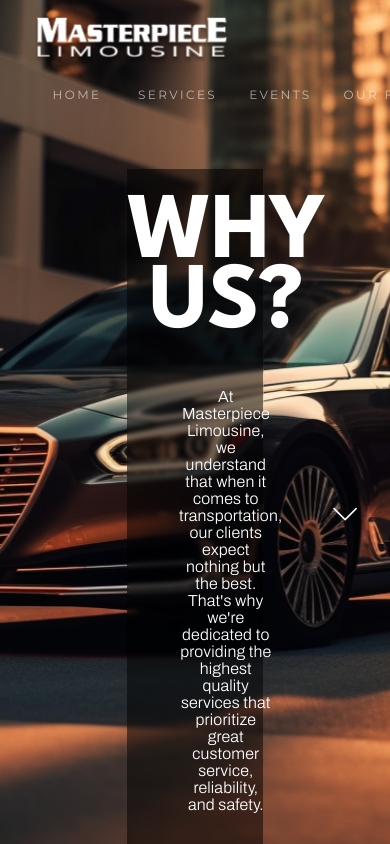
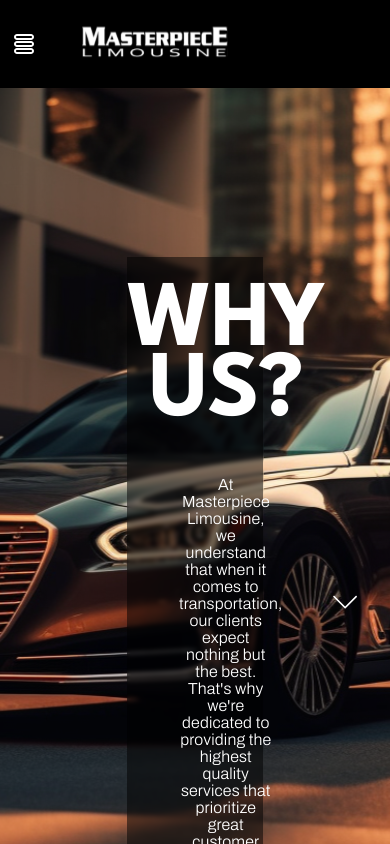
Before and after one commit to Hadi-kk/Master-Limousines, a Next.js app: page /about in a window 390 px wide. Shown: the top 844 px of the page. Built offline with nearby package versions, Linux system fonts and the light colour scheme.

Commit message:
responsive navebar

```diff
--- a/src/components/NavBar.tsx
+++ b/src/components/NavBar.tsx
@@ -2,17 +2,37 @@
 import React, { useState, useEffect } from "react";
 import {
     AppBar,
+    Box,
     Button,
+    Divider,
+    Drawer,
     Grid,
+    IconButton,
+    List,
+    ListItem,
+    ListItemButton,
+    ListItemText,
     Slide,
+    Stack,
     Tab,
     Tabs,
+    Toolbar,
     useScrollTrigger,
 } from "@mui/material";
 import Link from "next/link";
 import logo from "@/assets/svgs/Logo.svg";
+import { TiThMenuOutline } from "react-icons/ti";
+import { IoChevronBackCircleSharp } from "react-icons/io5";
 import Image from "next/image";
 import { usePathname, useRouter } from "next/navigation";
+
+const navigationLinks = [
+    { label: "HOME", href: "/", value: "/" },
+    { label: "SERVICES", href: "/services", value: "/services" },
+    { label: "EVENTS", href: "/events", value: "/events" },
+    { label: "OUR FLEET", href: "/fleet", value: "/fleet" },
+    { label: "ABOUT US", href: "/about", value: "/about" },
+];
 
 function HideOnScroll({ children }: any) {
     const trigger = useScrollTrigger();
@@ -39,6 +59,7 @@
                         : "none",
                     backdropFilter: top ? "blur(3px)" : "none",
                     transition: "boxShadow 2s",
+                    display: { xs: "none", md: "block" },
                 }}
             >
                 {children}
@@ -47,10 +68,80 @@
     );
 }
 
+const MobileDrawer = ({ mobileOpen, handleDrawerToggle, value }: any) => {
+    const router = useRouter();
+
+    return (
+        <Drawer
+            variant="temporary"
+            open={mobileOpen}
+            onClose={handleDrawerToggle}
+            ModalProps={{
+                keepMounted: true, // Better open performance on mobile.
+            }}
+            sx={{
+                display: { xs: "block", md: "none" },
+                "& .MuiDrawer-paper": {
+                    boxSizing: "border-box",
+                    width: "100%",
+                    backgroundColor: "#000000b7",
+                    backdropFilter: "blur(3px)",
+                },
+            }}
+        >
+            <Box
+                onClick={handleDrawerToggle}
+                sx={{
+                    textAlign: "center",
+                    display: "flex",
+                    alignItems: "center",
+                    justifyContent: "space-between",
+                    flexDirection: "row",
+                }}
+            >
+                <Image
+                    src={logo}
+                    alt="Master Limousines"
+                    quality={100}
+                    width={200}
+                    height={48}
+                    onClick={() => router.push("/")}
+                    className="image-with-shadow"
+                    style={{ margin: "20px" }}
+                />
+                <IconButton>
+                    <IoChevronBackCircleSharp color="#FAC30F" size="35" />
+                </IconButton>
+            </Box>
+
+            <Divider />
+            <List>
+                {navigationLinks.map((link) => (
+                    <ListItem key={link.href}>
+                        <ListItemButton
+                            sx={{ textAlign: "center" }}
+                            href={link.href}
+                            LinkComponent={Link}
+                            selected={value === link.value ? true : false}
+                        >
+                            <ListItemText primary={link.label} />
+                        </ListItemButton>
+                    </ListItem>
+                ))}
+            </List>
+        </Drawer>
+    );
+};
+
 const Navbar = () => {
     const [value, setValue] = useState("");
     const pathname = usePathname();
     const router = useRouter();
+    const [mobileOpen, setMobileOpen] = React.useState(false);
+
+    const handleDrawerToggle = () => {
+        setMobileOpen((prevState) => !prevState);
+    };
 
     const handleChange = (event: React.SyntheticEvent, newValue: string) => {
         setValue(newValue);
@@ -62,6 +153,7 @@
     }, [pathname]);
 
     return (
+        <>
             <HideOnScroll>
                 <Grid container justifyContent="space-between" direction="row">
                     <Grid item>
@@ -83,41 +175,15 @@
                             textColor="inherit"
                             aria-label="Navigation tabs"
                         >
+                            {navigationLinks.map((link) => (
                                 <Tab
-                            value="/"
-                            label="HOME"
-                            href="/"
+                                    key={link.href}
+                                    value={link.value}
+                                    label={link.label}
+                                    href={link.href}
                                     LinkComponent={Link}
                                 />
-
-                        <Tab
-                            value="/services"
-                            label="SERVICES"
-                            href="/services"
-                            LinkComponent={Link}
-                        />
-
-                        <Tab
-                            value="/events"
-                            label="EVENTS"
-                            href="/events"
-                            LinkComponent={Link}
-                        />
-
-                        <Tab
-                            value="/fleet"
-                            label="OUR FLEET"
-                            href="/fleet"
-                            LinkComponent={Link}
-                        />
-
-                        <Tab
-                            value="/about"
-                            label="ABOUT US"
-                            href="/about"
-                            LinkComponent={Link}
-                        />
-
+                            ))}
                             <Button
                                 value="/reservations"
                                 variant="contained"
@@ -131,6 +197,35 @@
                     </Grid>
                 </Grid>
             </HideOnScroll>
+            <Toolbar
+                sx={{ backgroundColor: "#000000c0", display: { md: "none" } }}
+            >
+                <IconButton
+                    color="inherit"
+                    aria-label="open drawer"
+                    edge="start"
+                    onClick={handleDrawerToggle}
+                    sx={{ mr: 2 }}
+                >
+                    <TiThMenuOutline />
+                </IconButton>
+                <Image
+                    src={logo}
+                    alt="Master Limousines"
+                    quality={100}
+                    width={150}
+                    height={48}
+                    onClick={() => router.push("/")}
+                    className="image-with-shadow"
+                    style={{ margin: "20px" }}
+                />
+            </Toolbar>
+            <MobileDrawer
+                mobileOpen={mobileOpen}
+                handleDrawerToggle={handleDrawerToggle}
+                value={value}
+            />
+        </>
     );
 };
 
```
Lines whose indentation alone changed are shown as unchanged.
